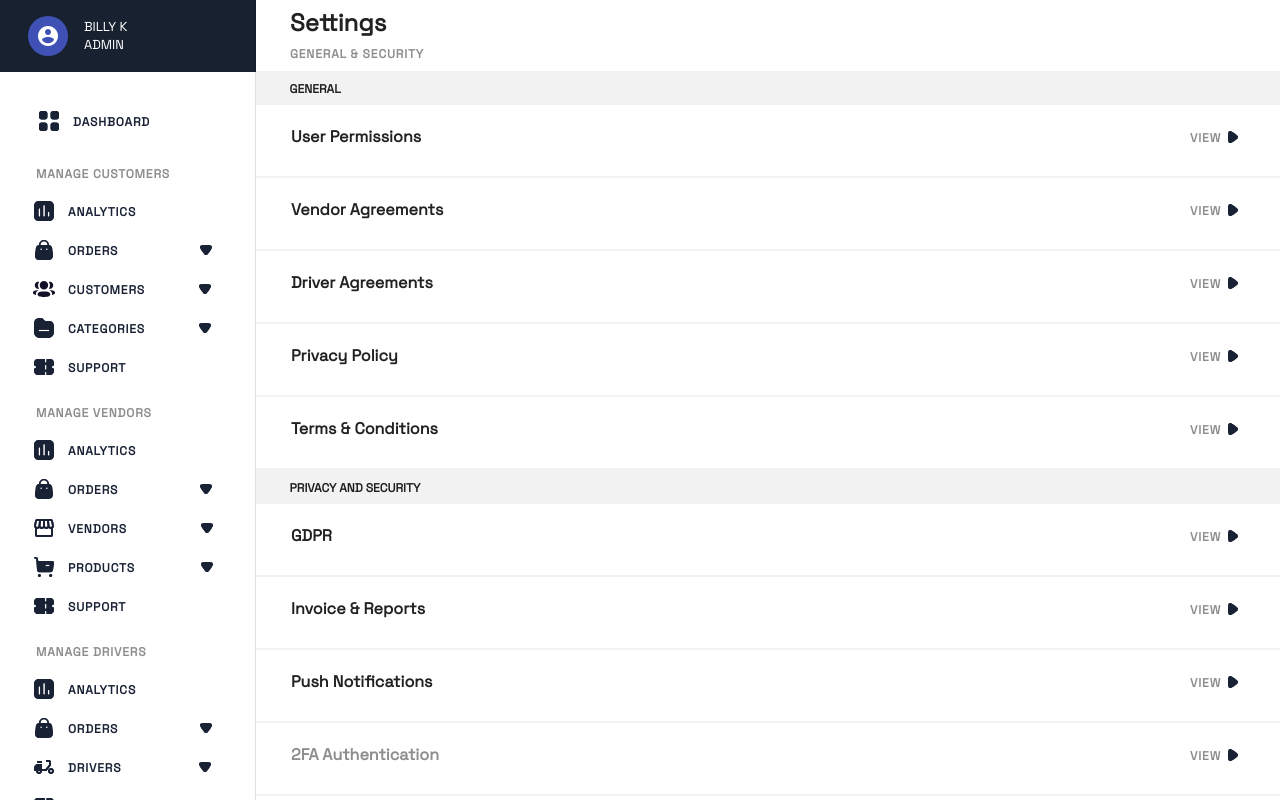
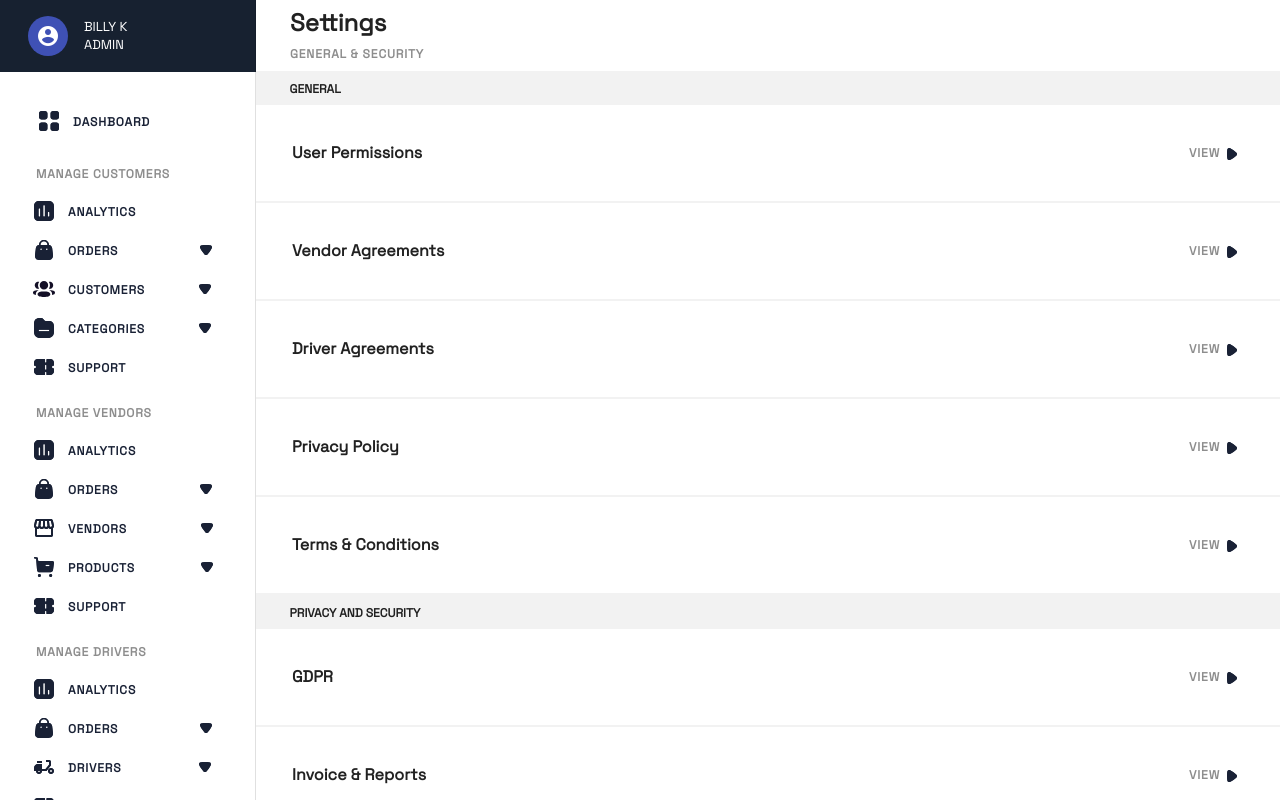
Before and after one commit to nazeeeh/culture-shop-app, a Nuxt app: page /settings in a window 1280 px wide. Shown: the top 802 px of the page. Built offline with nearby package versions, Linux system fonts and the light colour scheme.

Commit message:
Update on the settings page

```diff
--- a/components/Card-graph.vue
+++ b/components/Card-graph.vue
@@ -12,8 +12,11 @@
          </div>
         </div>
         <v-divider class="mx-8"></v-divider>
-        <Icon name="graph" class="mx-8 my-6" />
+        <div class="graph-1">
+         <icon name="graph" class="mx-8 my-6"></icon>
         </div>
+        </div>
+
         <div class="outer-layer">
           <div class="box-display">
          <div>
@@ -26,7 +29,9 @@
          </div>
         </div>
         <v-divider class="mx-8"></v-divider>
-        <Icon name="graph" class="mx-8 my-6" />
+        <div class="graph-1">
+        <icon name="graph" class="mx-8 my-6 "></icon>
+        </div>
         </div>
         <div class="outer-layer">
           <div class="box-display">
@@ -40,7 +45,11 @@
          </div>
         </div>
         <v-divider class="mx-8"></v-divider>
-        <Icon name="graph-2" class="mx-8 my-6" />
+        <div>
+        <div class="graph-1">
+        <icon name="graph-2" class="mx-8 my-6"></icon>
+        </div>
+        </div>
         </div>
      </div>
 </template>
@@ -63,10 +72,11 @@ export default {
 }
 .outer-layer{
     width: 23.5vw;
-    font-family: Space Grotesk;
+    font-family: 'Space Grotesk';
     border: 2px solid #F2F2F2;
     box-sizing: border-box;
     border-radius: 24px;
+    padding: 10px auto;
 
 }
 .rounded-corners{
@@ -99,4 +109,11 @@ export default {
     text-transform: uppercase;
 }
 
+.graph-1 {
+    position: relative;
+
+    /* margin: 0 auto; */
+    width: 100%;
+}
+
 </style>
--- a/components/Icon.vue
+++ b/components/Icon.vue
@@ -1,7 +1,7 @@
 <template>
     <div>
         <!-- Dashboard svg -->
-      <svg v-if="name==='dashboard'" width="24" height="24" viewBox="0 0 24 24" fill="none" xmlns="http://www.w3.org/2000/svg">
+      <svg v-if="name==='dashboard'" width="24" height="24" viewBox="0 0 24 24" fill="none"  xmlns="http://www.w3.org/2000/svg">
         <g id="Icon/Dashboard">
         <g id="Category">
         <g id="Category_2">
@@ -104,7 +104,7 @@
     </svg>
 
     <!-- Graph svg -->
-    <svg v-else-if="name==='graph'" width="293" height="184" viewBox="0 0 293 184" fill="none" xmlns="http://www.w3.org/2000/svg">
+    <svg v-else-if="name==='graph'" width="280" height="184" viewBox="0 0 280 184" fill="none" xmlns="http://www.w3.org/2000/svg">
 <g opacity="0.6">
 <path d="M1.34 7.638V8.814H2.32V11.754H1.284V13H8.494V11.754H3.664V8.814H5.302V7.638H3.664V6.042C3.664 4.922 4.294 4.25 5.358 4.25C6.45 4.25 7.094 4.936 7.094 6.042V6.882H8.438V6.07C8.438 4.11 7.248 3.004 5.316 3.004C3.482 3.004 2.32 4.068 2.32 6.07V7.638H1.34ZM12.062 3.2L9.38803 7.498H10.9L12.636 4.684H12.804V13H14.19L14.204 3.2H12.062ZM22.8423 6.126H20.8963L17.4103 9.206V3.2H16.0943V13H17.4103V10.816L18.6843 9.71L21.1763 13H22.7863L19.6223 8.898L22.8423 6.126Z" fill="#333B4F"/>
 <path d="M1.34 7.638V8.814H2.32V11.754H1.284V13H8.494V11.754H3.664V8.814H5.302V7.638H3.664V6.042C3.664 4.922 4.294 4.25 5.358 4.25C6.45 4.25 7.094 4.936 7.094 6.042V6.882H8.438V6.07C8.438 4.11 7.248 3.004 5.316 3.004C3.482 3.004 2.32 4.068 2.32 6.07V7.638H1.34ZM12.062 3.2L9.38803 7.498H10.9L12.636 4.684H12.804V13H14.19L14.204 3.2H12.062ZM22.8423 6.126H20.8963L17.4103 9.206V3.2H16.0943V13H17.4103V10.816L18.6843 9.71L21.1763 13H22.7863L19.6223 8.898L22.8423 6.126Z" fill="#192135"/>
@@ -152,7 +152,7 @@
 </svg>
 
 <!-- Graph - 2 svg -->
-  <svg v-else-if="name==='graph-2'" width="293" height="184" viewBox="0 0 293 184" fill="none" xmlns="http://www.w3.org/2000/svg">
+  <svg v-else-if="name==='graph-2'" width="280" height="184" viewBox="0 0 280 184" fill="none" xmlns="http://www.w3.org/2000/svg">
 <g clip-path="url(#clip0)">
 <g opacity="0.6">
 <path d="M3.23 3.2L0.556 7.498H2.068L3.804 4.684H3.972V13H5.358L5.372 3.2H3.23ZM14.0102 6.126H12.0642L8.57822 9.206V3.2H7.26222V13H8.57822V10.816L9.85222 9.71L12.3442 13H13.9542L10.7902 8.898L14.0102 6.126Z" fill="#333B4F"/>
--- a/components/settings_folder/General.vue
+++ b/components/settings_folder/General.vue
@@ -4,15 +4,25 @@
         <span class="text-uppercase text-bg">General</span>
     </div>
 
-    <div v-for="(setting, i) in settings" :key="i" class="settings-list" :to="setting.to" router>
+    <div v-for="(setting, i) in settings" :key="i" class="settings-list">
         <div>
-            <span class="p-b"> {{ setting.content }} </span>
+            <v-list dense>
+             <v-list-item>
+                 <span class="p-b"> {{ setting.content }} </span>
+             </v-list-item>
+            </v-list>
         </div>
-        <div class="f-left">
-            <span class="p-s text-uppercase mt-1">{{ setting.views }}</span>
-            <Icon :name="setting.icon" />
+        <v-list dense>
+         <div class="f-left">
+         <v-list-item :to="setting.to" router>
+         <span class="p-s text-uppercase">
+                {{ setting.views }}
+            </span>
+              <icon :name="setting.icon" class="mt-2"></icon>
+
+         </v-list-item>
         </div>
-
+        </v-list>
     </div>
   </div>
 </template>
@@ -24,11 +34,11 @@ export default {
  {
      return {
          settings: [
-              {content: 'User permissions', views: 'view', icon: 'right', to: '/user_permission'},
-              {content: 'vendor agreements', views: 'view', icon: 'right', to: '/vendor_agreement'},
-              {content: 'driver agreements', views: 'view', icon: 'right', to: '/driver_agreement'},
-              {content: 'privacy policy', views: 'view', icon: 'right'},
-              {content: 'terms & conditions', views: 'view', icon: 'right'},
+              {content: 'User permissions', views: 'view', icon: 'right', to: '/settings/user_permissions'},
+              {content: 'vendor agreements', views: 'view', icon: 'right', to: '/settings/vendor_agreement'},
+              {content: 'driver agreements', views: 'view', icon: 'right', to: '/settings/driver_agreement'},
+              {content: 'privacy policy', views: 'view', icon: 'right', to: '/settings/driver_agreement'},
+              {content: 'terms & conditions', views: 'view', icon: 'right', to: '/settings/driver_agreement'},
           ],
      }
  }}
@@ -48,7 +58,7 @@ export default {
     display: flex;
     flex-direction: row;
     justify-content: space-between;
-    padding: 20px 35px;
+    padding: 20px 20px;
     font-family: 'Space Grotesk';
     border-bottom: 2px solid #F2F2F2;
 }
@@ -66,5 +76,7 @@ export default {
     letter-spacing: 0.07em;
     color: #8D8D8D;
 }
-
+/* a{
+    text-decoration: none;
+} */
 </style>
--- a/components/settings_folder/Privacy.vue
+++ b/components/settings_folder/Privacy.vue
@@ -6,13 +6,23 @@
 
     <div v-for="(set, i) in settingsTwo" :key="i" class="settings-list" :style="{color: set.color}" >
         <div>
-            <span class="p-b"> {{ set.content }} </span>
+            <v-list dense>
+             <v-list-item>
+                 <span class="p-b"> {{ set.content }} </span>
+             </v-list-item>
+            </v-list>
         </div>
-        <div class="f-left">
-            <span class="p-s text-uppercase mt-1">{{ set.views }}</span>
-            <Icon :name="set.icon" />
+        <v-list dense>
+         <div class="f-left">
+         <v-list-item :to="set.to" router>
+         <span class="p-s text-uppercase">
+                {{ set.views }}
+            </span>
+              <icon :name="set.icon" class="mt-2"></icon>
+
+         </v-list-item>
         </div>
-
+        </v-list>
     </div>
   </div>
 </template>
@@ -24,10 +34,10 @@ export default {
  {
      return {
            settingsTwo: [
-              {content: 'GDPR', views: 'view', icon: 'right'},
-              {content: 'invoice & reports', views: 'view', icon: 'right'},
-              {content: 'push notifications', views: 'view', icon: 'right'},
-              {content: '2FA authentication', views: 'view', icon: 'right', color: '#8D8D8D'},
+              {content: 'GDPR', views: 'view', icon: 'right', to: '/'},
+              {content: 'invoice & reports', views: 'view', icon: 'right', to: '/'},
+              {content: 'push notifications', views: 'view', icon: 'right', to: '/'},
+              {content: '2FA authentication', views: 'view', icon: 'right', color: '#8D8D8D', to: '/'},
           ],
      }
  }}
@@ -47,7 +57,7 @@ export default {
     display: flex;
     flex-direction: row;
     justify-content: space-between;
-    padding: 20px 35px;
+    padding: 20px 20px;
     font-family: 'Space Grotesk';
     border-bottom: 2px solid #F2F2F2;
 }
```
Also changed, not shown: layouts/default.vue (+0 -8 lines), vuetify.options.js (added, +13 -0 lines).
